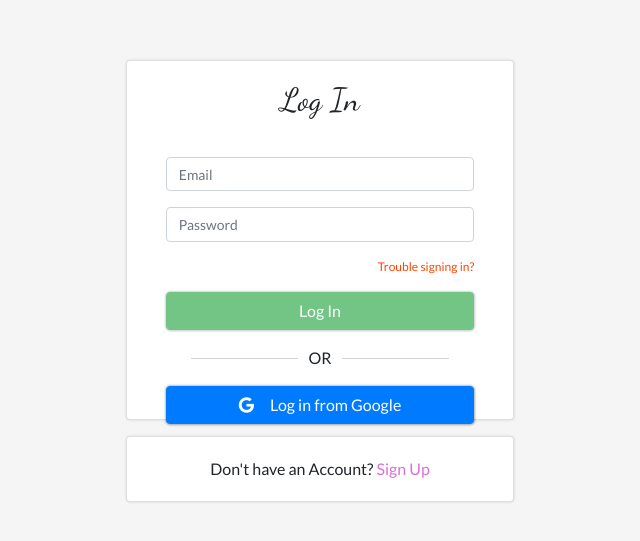
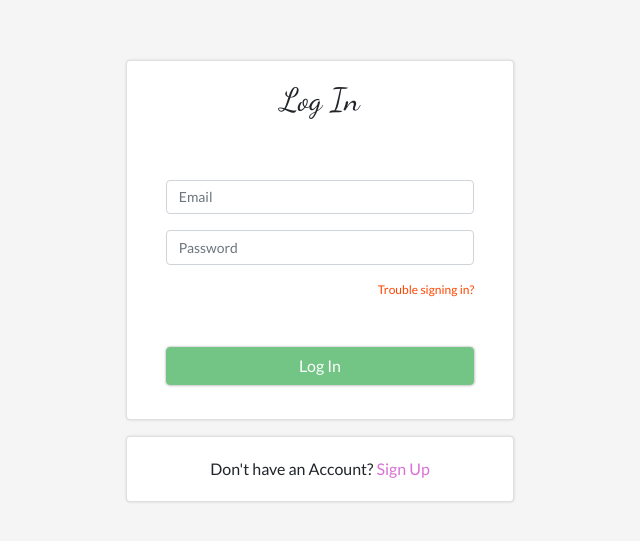
Before and after one commit to apassan23/HackCBS_project, a React (Create React App) app in the folder client/: page /login in a window 1280 px wide. Shown: the part 119-660 px from the top of the page, without its empty margins (320-960 px from the left). Built offline with nearby package versions, Linux system fonts and the light colour scheme.

Commit message:
removed google auth

```diff
--- a/client/src/components/Login.js
+++ b/client/src/components/Login.js
@@ -82,7 +82,7 @@ class Login extends React.Component {
                           Trouble signing in?
                         </CardLink>
                       </FormGroup>
-                      <FormGroup className='w-100 text-center'>
+                      <FormGroup className='w-100 text-center mt-5'>
                         <Button
                           type='submit'
                           color='success'
@@ -92,20 +92,6 @@ class Login extends React.Component {
                           Log In
                         </Button>
                       </FormGroup>
-                      <div id='alternate' className='w-100'>
-                        <p className='or'>OR</p>
-                        <Button
-                          color='primary'
-                          type='button'
-                          className='btn-block'
-                          id='google-btn'
-                        >
-                          <span className='google-logo mr-3'>
-                            <i className='fab fa-google'></i>
-                          </span>
-                          Log in from Google
-                        </Button>
-                      </div>
                     </div>
                   </Form>
                 </CardBody>
```
